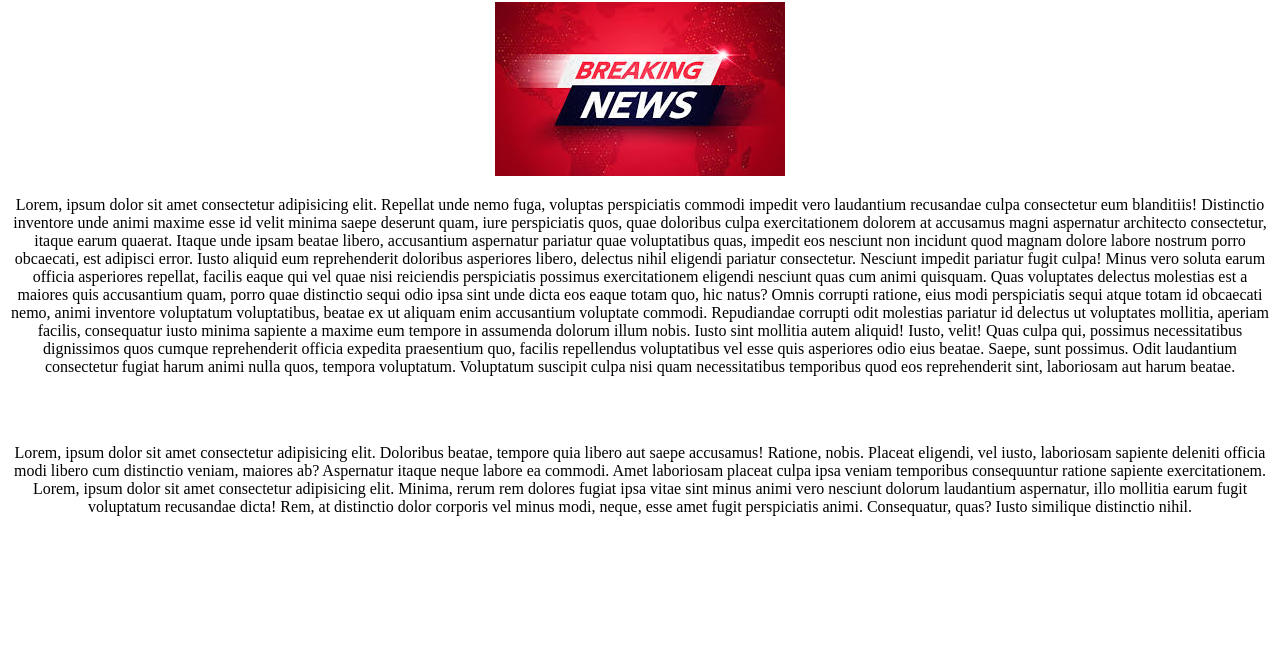
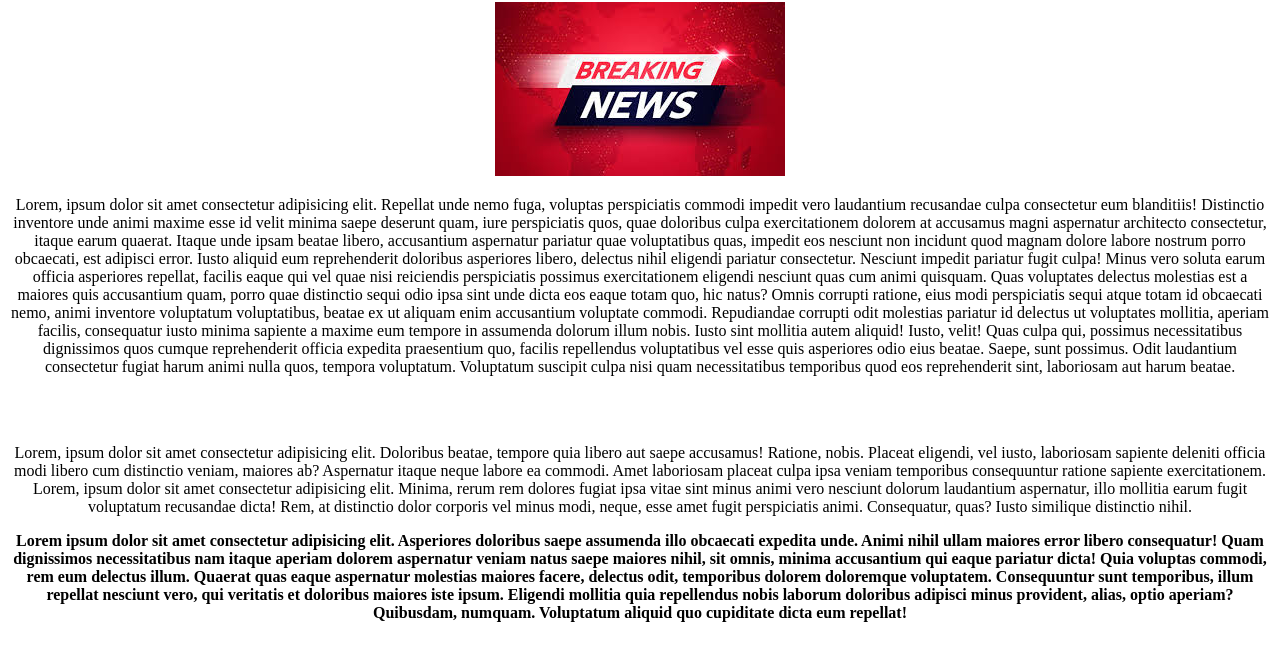
Before and after one commit to jay-sorathiya9/jay123, a plain HTML site: page home.html in a window 1280 px wide. Shown: the part 78-738 px from the top of the page. Drawn offline with Linux system fonts and the light colour scheme.

Commit message:
Update home.html
add new paragraph in home

```diff
--- a/home.html
+++ b/home.html
@@ -19,6 +19,11 @@
         Lorem, ipsum dolor sit amet consectetur adipisicing elit. Doloribus beatae, tempore quia libero aut saepe accusamus! Ratione, nobis. Placeat eligendi, vel iusto, laboriosam sapiente deleniti officia modi libero cum distinctio veniam, maiores ab? Aspernatur itaque neque labore ea commodi. Amet laboriosam placeat culpa ipsa veniam temporibus consequuntur ratione sapiente exercitationem.
         Lorem, ipsum dolor sit amet consectetur adipisicing elit. Minima, rerum rem dolores fugiat ipsa vitae sint minus animi vero nesciunt dolorum laudantium aspernatur, illo mollitia earum fugit voluptatum recusandae dicta! Rem, at distinctio dolor corporis vel minus modi, neque, esse amet fugit perspiciatis animi. Consequatur, quas? Iusto similique distinctio nihil.
     </p>
+    <b>
+        <p>
+            Lorem ipsum dolor sit amet consectetur adipisicing elit. Asperiores doloribus saepe assumenda illo obcaecati expedita unde. Animi nihil ullam maiores error libero consequatur! Quam dignissimos necessitatibus nam itaque aperiam dolorem aspernatur veniam natus saepe maiores nihil, sit omnis, minima accusantium qui eaque pariatur dicta! Quia voluptas commodi, rem eum delectus illum. Quaerat quas eaque aspernatur molestias maiores facere, delectus odit, temporibus dolorem doloremque voluptatem. Consequuntur sunt temporibus, illum repellat nesciunt vero, qui veritatis et doloribus maiores iste ipsum. Eligendi mollitia quia repellendus nobis laborum doloribus adipisci minus provident, alias, optio aperiam? Quibusdam, numquam. Voluptatum aliquid quo cupiditate dicta eum repellat!
+        </p>
+    </b>
     </center>
 </body>
 </html>
```
